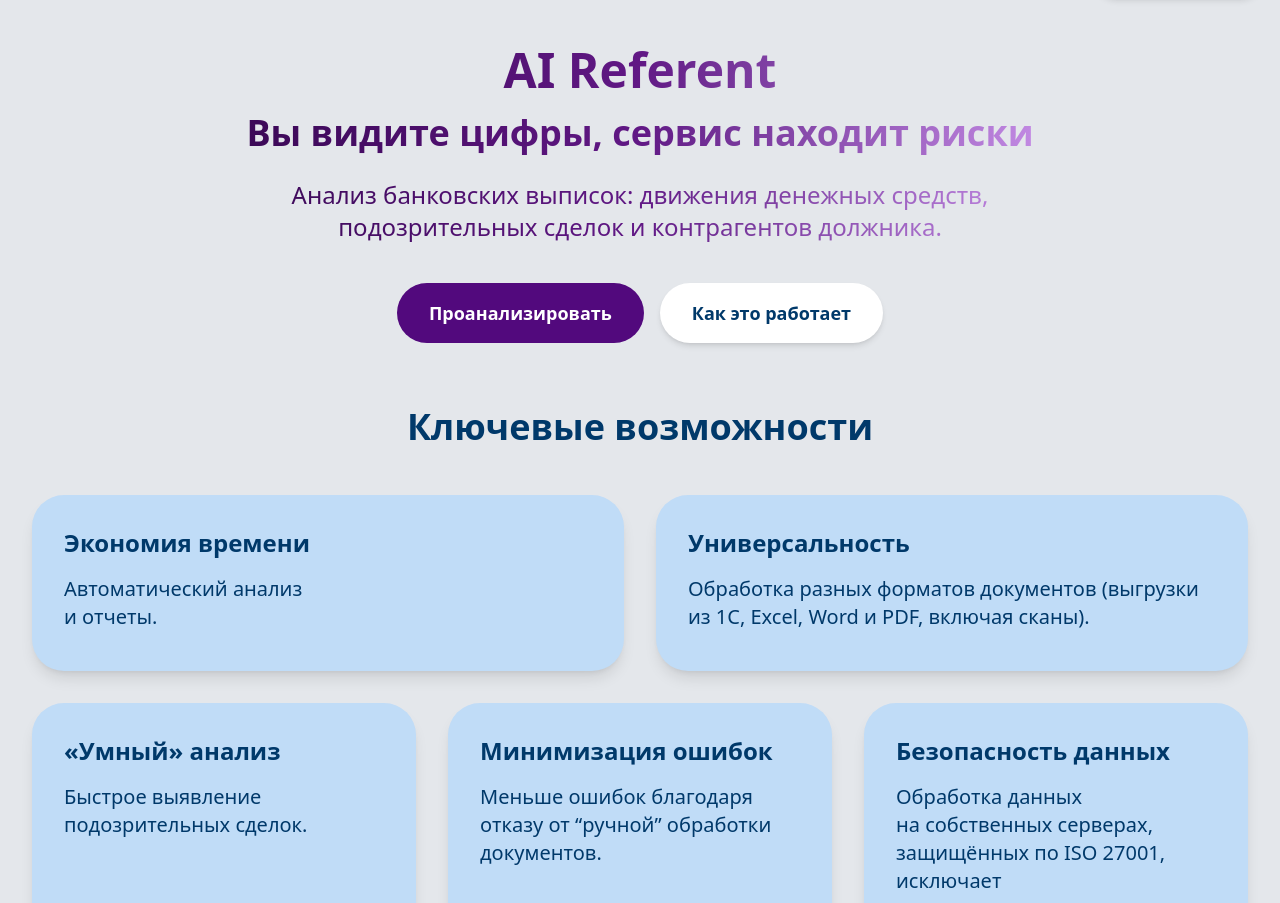
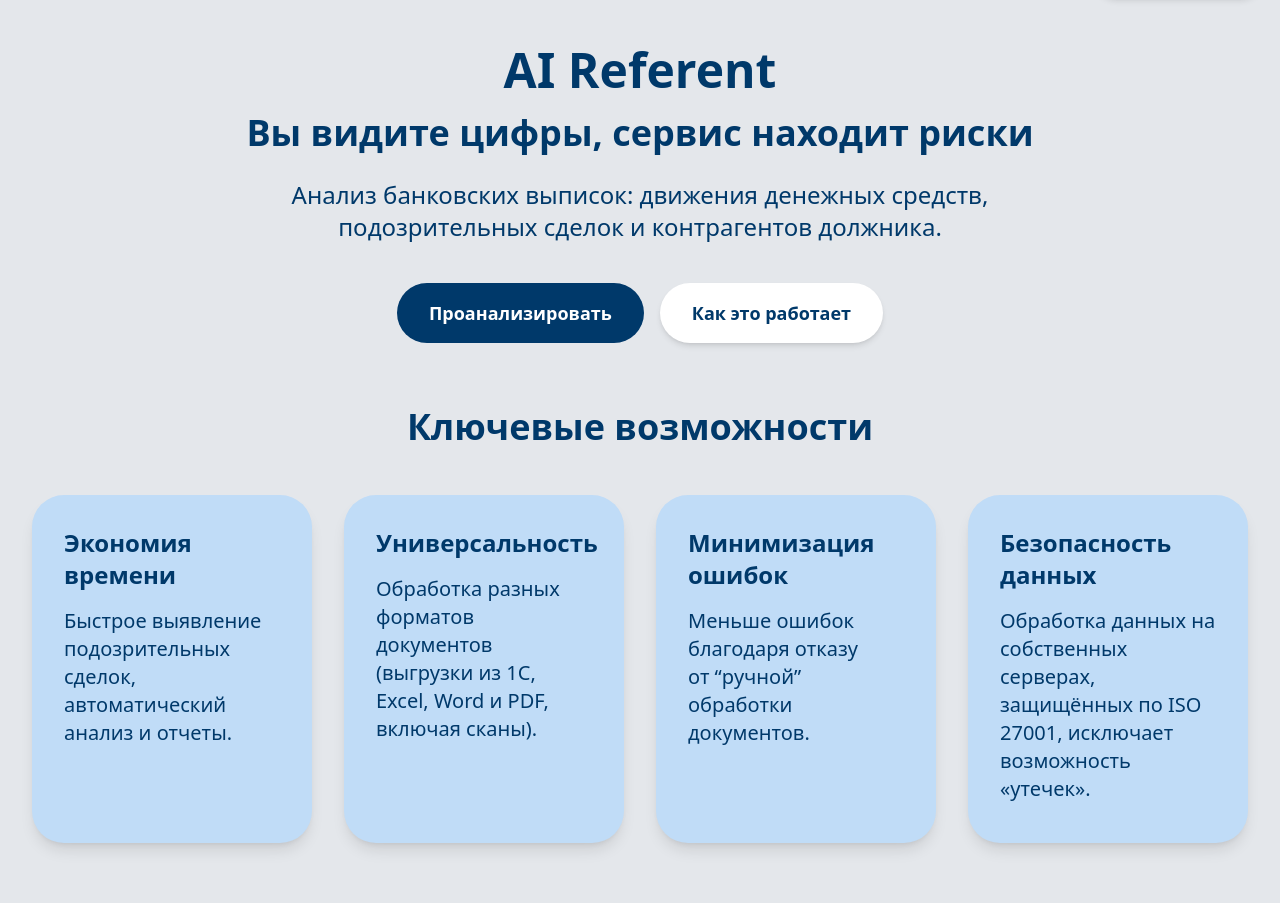
Before and after one commit to Wladislava1/work, a React (Vite) app: page /ai-referent in a window 1280 px wide. Shown: the part 70-973 px from the top of the page. Built offline with nearby package versions, Linux system fonts and the light colour scheme.

Commit message:
update full

```diff
--- a/src/pages/Home.jsx
+++ b/src/pages/Home.jsx
@@ -137,7 +137,7 @@
               shadowColor: "#611885",
               // Самый маленький — даем ему максимум высоты, чтобы он подтянулся к остальным
               logoHeight: "h-9 mt-8",
-              logoShadow: "drop-shadow(0 15px 25px rgba(6, 0, 17, 0.5))"
+              logoShadow: "drop-shadow(0 8px 12px rgba(0, 0, 0, 0.25))"
             },
             {
               title: "АУ-Публикатор",
@@ -272,7 +272,7 @@
                     id: 'team',
                     title: "Командам сопровождения",
                     icon: Award,
-                    points: ["Управление командой", "Выявление аномалий по сделкам", "Генерация отчетов"]
+                    points: ["Управление командой", "Взаимодействие с арбитражными управляющими", "Генерация отчетов"]
                 }
             ];
 
--- a/src/pages/ProductPageDesktop.jsx
+++ b/src/pages/ProductPageDesktop.jsx
@@ -97,11 +97,10 @@
                 textShadow: "shadow-[#611885]/20"
             },
             features: [
-                { title: "Экономия времени", text: "Автоматический анализ \nи отчеты." },
-                { title: "Универсальность", text: "Обработка разных форматов документов (выгрузки\nиз 1C, Excel, Word и PDF, включая сканы)." },
-                { title: "«Умный» анализ", text: "Быстрое выявление подозрительных сделок." },
-                { title: "Минимизация ошибок", text: "Меньше ошибок благодаря\nотказу от “ручной” обработки документов." },
-                { title: "Безопасность данных", text: "Обработка данных\nна собственных серверах, защищённых по ISO 27001, исключает\nвозможность «утечек»." },
+                { title: "Экономия времени", text: "Быстрое выявление подозрительных сделок, автоматический анализ и отчеты." },
+                { title: "Универсальность", text: "Обработка разных форматов документов (выгрузки из 1C, Excel, Word и PDF, включая сканы)." },
+                { title: "Минимизация ошибок", text: "Меньше ошибок благодаря отказу\nот “ручной” обработки документов." },
+                { title: "Безопасность данных", text: "Обработка данных на собственных серверах, защищённых по ISO 27001, исключает возможность «утечек»." },
             ]
         },
         'au-publicator': {
@@ -155,13 +154,13 @@
             {/* Hero Section (Desktop) */}
             <section className="max-w-7xl mx-auto px-4 mb-5 pt-5">
                 <div className="text-center max-w-5xl mx-auto mb-16">
-                    <span className={`text-4xl md:text-5xl font-black mb-4 block bg-gradient-to-r ${data.theme.gradient} bg-clip-text text-transparent`}>
+                    <span className={`text-4xl md:text-5xl font-black mb-4 block text-[#00396a]`}>
                         {data.title}
                     </span>
-                    <h1 className={`text-4xl font-extrabold mb-6 leading-tight bg-gradient-to-r ${data.theme.gradient} bg-clip-text text-transparent text-[#00396a]`}>{data.slogan}</h1>
-                    <p className={`text-2xl text-neutral mb-10 max-w-5xl mx-auto bg-gradient-to-r ${data.theme.gradient} bg-clip-text text-transparent whitespace-pre-line`}>{data.desc}</p>
+                    <h1 className={`text-4xl font-extrabold mb-6 leading-tight text-[#00396a]`}>{data.slogan}</h1>
+                    <p className={`text-2xl text-neutral mb-10 max-w-5xl mx-auto text-[#00396a] whitespace-pre-line`}>{data.desc}</p>
                     <div className="flex flex-col sm:flex-row gap-4 justify-center">
-                        <Button variant="custom" className={`${data.theme.colorButton} text-white hover:shadow-lg px-8 py-4 text-lg`} href={data.siteUrlSSPBID} target="_blank">{data.nameButtonHeader}</Button>
+                        <Button variant="custom" className={`bg-[#00396a] text-white hover:shadow-lg px-8 py-4 text-lg`} href={data.siteUrlSSPBID} target="_blank">{data.nameButtonHeader}</Button>
                         <Button variant="custom" className="bg-white text-[#00396a] shadow-md hover:shadow-lg px-8 py-4 text-lg" onClick={() => document.getElementById('how').scrollIntoView({ behavior: 'smooth' })}>Как это работает</Button>
                     </div>
                 </div>
@@ -169,28 +168,17 @@
 <section className="max-w-7xl mx-auto px-4 mb-20">
     <h2 className="text-2xl md:text-4xl font-extrabold text-center text-[#00396a] mb-12">Ключевые возможности</h2>
 
-    <div className={`grid gap-8 ${
-        productId === 'ai-referent'
-        ? 'grid-cols-1 md:grid-cols-2 lg:grid-cols-6' // 6 колонок для гибкости
-        : 'md:grid-cols-2 lg:grid-cols-4'
-    }`}>
-        {data.features.map((feat, i) => {
-            // Логика для AI Referent: первые две карточки на 3 колонки (50%), остальные на 2 (33%)
-            const isAiReferent = productId === 'ai-referent';
-            const gridSpan = isAiReferent
-                ? (i < 2 ? 'lg:col-span-3' : 'lg:col-span-2')
-                : '';
-
-            return (
+    {/* Сетка теперь всегда 4 колонки для всех продуктов */}
+    <div className="grid grid-cols-1 md:grid-cols-2 lg:grid-cols-4 gap-8">
+        {data.features.map((feat, i) => (
             <div
                 key={i}
-                    className={`bg-[#c0dcf7] p-8 rounded-[32px] shadow-lg hover:shadow-2xl transition-all duration-300 flex flex-col h-full ${gridSpan}`}
+                className="bg-[#c0dcf7] p-8 rounded-[32px] shadow-lg hover:shadow-2xl transition-all duration-300 flex flex-col h-full"
             >
                 <h3 className="text-2xl font-bold mb-4 text-[#00396a] whitespace-pre-line">{feat.title}</h3>
                 <p className="text-xl text-[#00396a] mb-2 flex-grow whitespace-pre-line">{feat.text}</p>
             </div>
-            );
-        })}
+        ))}
     </div>
 </section>
             </section>
--- a/src/pages/ProductPageMobile.jsx
+++ b/src/pages/ProductPageMobile.jsx
@@ -99,12 +99,11 @@
                     textShadow: "shadow-[#611885]/20"
                 },
                 features: [
-                    { title: "Экономия времени", text: "Автоматический анализ \nи отчеты." },
-                    { title: "Универсальность", text: "Обработка разных форматов документов (выгрузки\nиз 1C, Excel, Word и PDF, включая сканы)." },
-                    { title: "«Умный» анализ", text: "Быстрое выявление подозрительных сделок." },
-                    { title: "Минимизация ошибок", text: "Меньше ошибок благодаря\nотказу от “ручной” обработки документов." },
-                    { title: "Безопасность данных", text: "Обработка данных\nна собственных серверах, защищённых по ISO 27001, исключает\nвозможность «утечек»." },
-                ]
+                { title: "Экономия времени", text: "Быстрое выявление подозрительных сделок, автоматический анализ и отчеты." },
+                { title: "Универсальность", text: "Обработка разных форматов документов (выгрузки\nиз 1C, Excel, Word и PDF, включая сканы)." },
+                { title: "Минимизация ошибок", text: "Меньше ошибок благодаря\nотказу от “ручной” обработки документов." },
+                { title: "Безопасность данных", text: "Обработка данных\nна собственных серверах, защищённых по ISO 27001, исключает\nвозможность «утечек»." },
+            ]
             },
             'au-publicator': {
                 title: 'АУ-Публикатор',
@@ -157,11 +156,11 @@
             {/* Mobile Hero */}
             <section className="px-4 mb-16 pt-6">
                 <div className="text-center mb-8">
-                    <span className={`text-primary font-extrabold text-4xl mb-2 block bg-gradient-to-r ${data.theme.gradient} bg-clip-text text-transparent`}>{data.title}</span>
-                    <h1 className={`text-2xl font-extrabold mb-4 leading-tight text-[#00396a] bg-gradient-to-r ${data.theme.gradient} bg-clip-text text-transparent`}>{data.slogan}</h1>
-                    <p className={`text-lg text-neutral mb-8 bg-gradient-to-r ${data.theme.gradient} bg-clip-text text-transparent `}>{data.desc}</p>
+                    <span className={`text-primary font-extrabold text-4xl mb-2 block text-[#00396a]`}>{data.title}</span>
+                    <h1 className={`text-2xl font-extrabold mb-4 leading-tight text-[#00396a]`}>{data.slogan}</h1>
+                    <p className={`text-lg text-neutral mb-8 text-[#00396a]`}>{data.desc}</p>
                     <div className="flex flex-col gap-3">
-                        <Button variant="custom" className={`${data.theme.colorButton} text-white w-full py-4 text-lg`} href={data.siteUrlSSPBID} target="_blank">{data.nameButtonHeader}</Button>
+                        <Button variant="custom" className={`bg-[#00396a] text-white w-full py-4 text-lg`} href={data.siteUrlSSPBID} target="_blank">{data.nameButtonHeader}</Button>
                         <Button variant="custom" className="bg-white text-[#00396a] border-2 border-gray-100 w-full py-4 text-lg" onClick={() => document.getElementById('how').scrollIntoView({ behavior: 'smooth' })}>Как это работает</Button>
                     </div>
                 </div>
```
Lines whose indentation alone changed are shown as unchanged.
